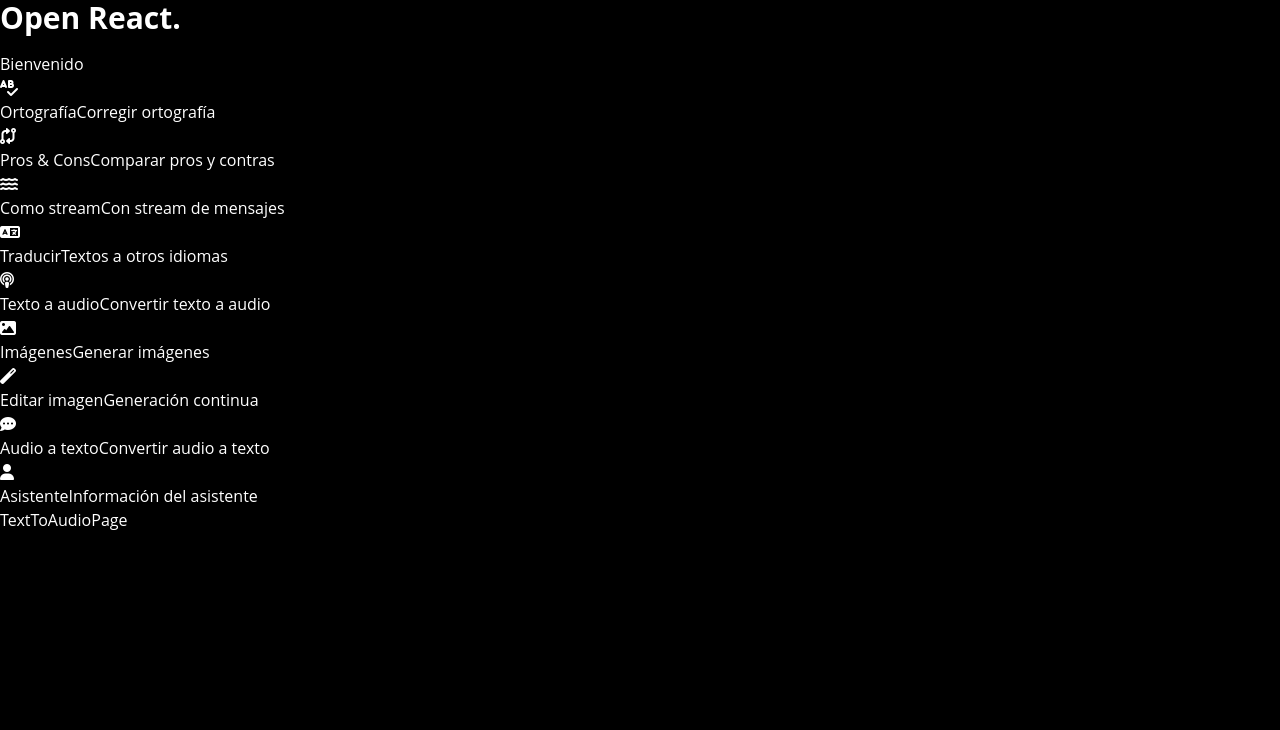
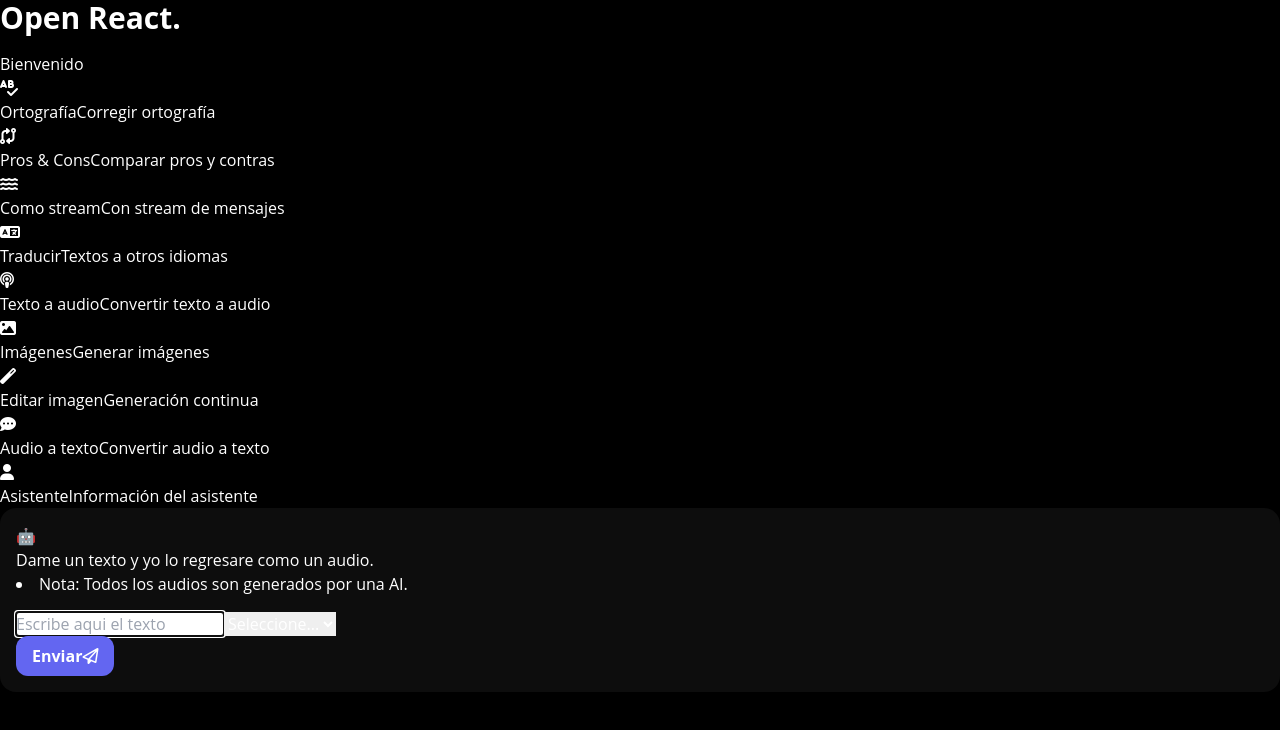
Before and after one commit to renier1989/open-react, a React (Vite) app: page /text-to-audio in a window 1280 px wide. Shown: the top 730 px of the page. Built offline with nearby package versions, Linux system fonts and the light colour scheme.

Commit message:
Preparacion del UI para generar texto a audio

```diff
--- a/src/presentation/pages/text-to-audio/TextToAudioPage.tsx
+++ b/src/presentation/pages/text-to-audio/TextToAudioPage.tsx
@@ -1,5 +1,69 @@
+import { useState } from "react"
+import { GptMessage, MyMessage, TypingLoader, TextMessageBoxSelect } from "../../components";
+
+interface Message {
+    text: string;
+    isGpt: boolean;
+}
+
+const disclaimer = `## Dame un texto y yo lo regresare como un audio.
+  * Nota: Todos los audios son generados por una AI.
+`;
+
+const voices = [
+  { id: "nova", text: "Nova" },
+  { id: "alloy", text: "Alloy" },
+  { id: "echo", text: "Echo" },
+  { id: "fable", text: "Fable" },
+  { id: "onyx", text: "Onyx" },
+  { id: "shimmer", text: "Shimmer" },
+]
+
 export const TextToAudioPage = () => {
-  return (
-    <div>TextToAudioPage</div>
-  )
+    const [isLoading, setIsLoading] = useState(false);
+    const [messages, setMessages] = useState<Message[]>([])
+
+    const handlePost = async (text: string , selectedVoice:string) => {
+        setIsLoading(true);
+        // tomo los mensajes anterior y le agrego un nuevo que sera un mensaje mio (PRUEBA)
+        setMessages((prev) => [...prev, { text: text, isGpt: false }]);
+        // TODO: aqui se llamara al useCase el caso de uso
+        setTimeout(() => {
+            setIsLoading(false);
+        }, 2000);
+        // TODO: añadir el mensaje de GPT aqui
+    }
+
+    return (
+        <>
+            <div className="chat-container">
+                <div className="chat-messages">
+                    <div className="grid grid-cols-12 gap-y-2 ">
+
+                        {/* aqui muestro un mensaje de bienvenida o presentacacion para esta funcionaldiad */}
+                        <GptMessage text={disclaimer} />
+
+                        {/* aqui valido si los mensajes son de GPT o son mios */}
+                        {messages.map((message, index) => (
+                            message.isGpt ?
+                                (<GptMessage key={index} text="esto es de GPT." />)
+                                :
+                                (<MyMessage key={index} text={message.text} />)
+                        ))}
+                        {isLoading && (
+                            <div className="col-start-1 col-end-12 fade-in">
+                                <TypingLoader />
+                            </div>
+                        )}
+
+                    </div>
+                </div>
+                <TextMessageBoxSelect
+                    onSendMessage={handlePost}
+                    placeholder="Escribe aqui el texto"
+                    options={voices}
+                />
+            </div>
+        </>
+    )
 }
```
